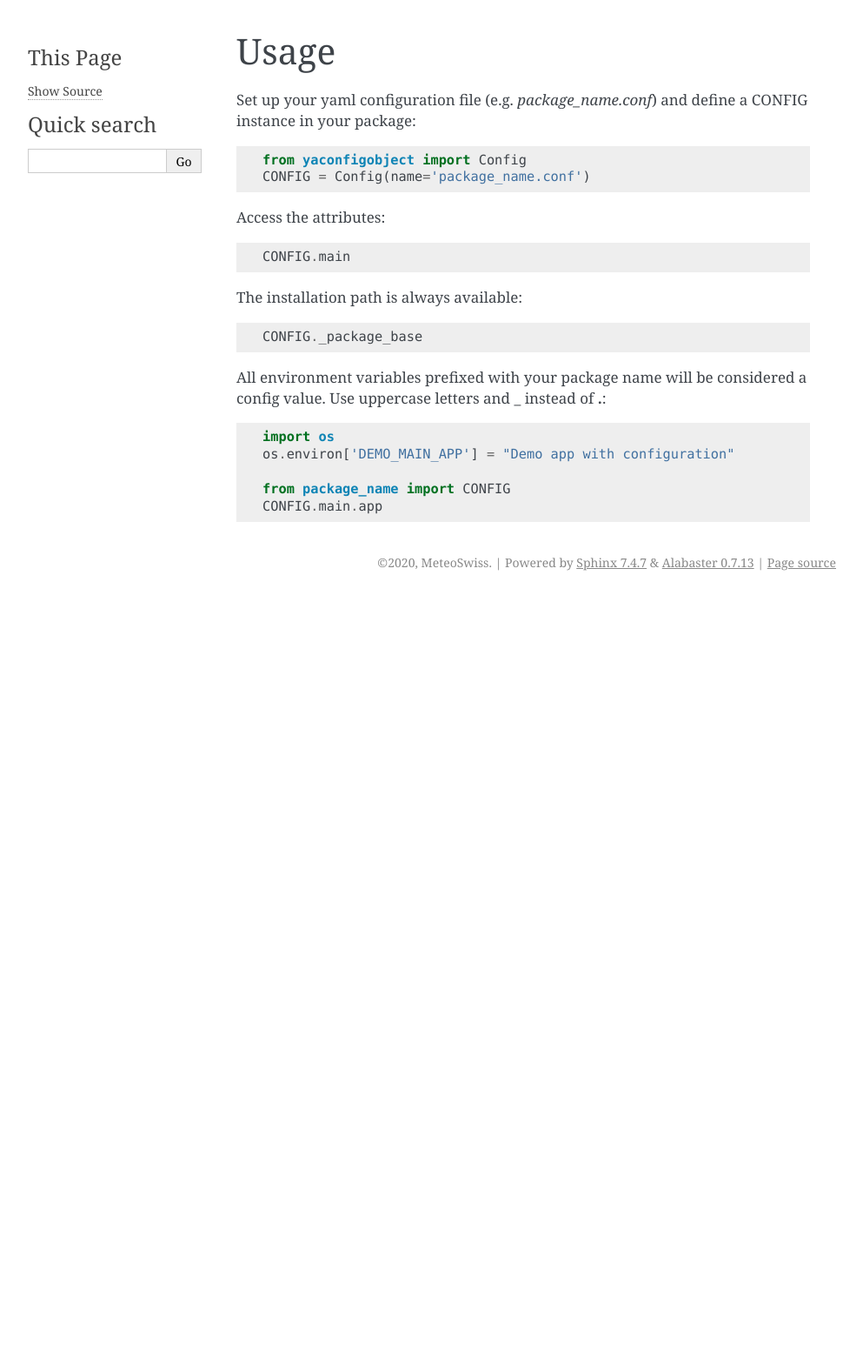
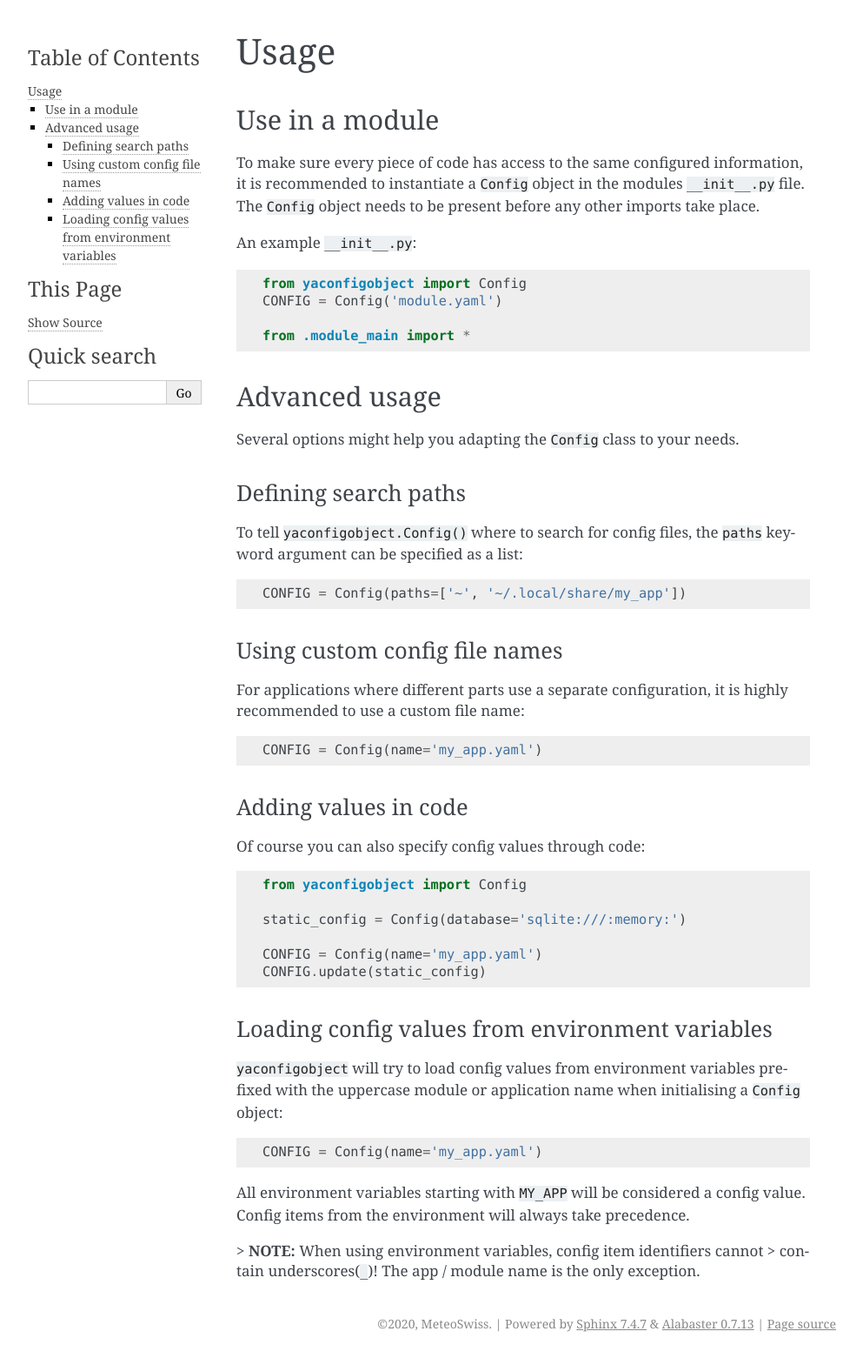
Before and after one commit to MeteoSwiss/yaconfigobject, a Sphinx documentation site: the page built from doc/usage.rst, in a window 1280 px wide. Shown: the whole page at 87% size, without its empty margins (148-1141 px from the left). Built offline with Sphinx 7.4.7, drawn with Linux system fonts in a browser that asks for light colours; before the commit the page ends 900 px from its top, so only the background shows below that.

Commit message:
fix: correct documentation docs.

```diff
--- a/doc/usage.rst
+++ b/doc/usage.rst
@@ -2,27 +2,66 @@
 Usage
 =====
 
-Set up your yaml configuration file (e.g. *package_name.conf*) and define a CONFIG instance in your package::
+Use in a module
+---------------
+
+To make sure every piece of code has access to the same configured information,
+it is recommended to instantiate a ``Config`` object in the modules ``__init__.py``
+file. The ``Config`` object needs to be present before any other imports take
+place.
+
+An example ``__init__.py``::
 
     from yaconfigobject import Config
-    CONFIG = Config(name='package_name.conf')
+    CONFIG = Config('module.yaml')
+
+    from .module_main import *
 
 
-Access the attributes::
+Advanced usage
+--------------
 
-    CONFIG.main
+Several options might help you adapting the ``Config`` class to your needs.
 
+Defining search paths
+^^^^^^^^^^^^^^^^^^^^^^
 
-The installation path is always available::
+To tell ``yaconfigobject.Config()`` where to search for config files, the
+``paths`` keyword argument can be specified as a list::
 
-    CONFIG._package_base
+    CONFIG = Config(paths=['~', '~/.local/share/my_app'])
 
+Using custom config file names
+^^^^^^^^^^^^^^^^^^^^^^^^^^^^^^^
 
-All environment variables prefixed with your package name will be considered a
-config value. Use uppercase letters and **_** instead of **.**::
+For applications where different parts use a separate configuration, it is
+highly recommended to use a custom file name::
 
-    import os
-    os.environ['DEMO_MAIN_APP'] = "Demo app with configuration"
+    CONFIG = Config(name='my_app.yaml')
 
-    from package_name import CONFIG
-    CONFIG.main.app
+Adding values in code
+^^^^^^^^^^^^^^^^^^^^^
+
+Of course you can also specify config values through code::
+
+    from yaconfigobject import Config
+
+    static_config = Config(database='sqlite:///:memory:')
+
+    CONFIG = Config(name='my_app.yaml')
+    CONFIG.update(static_config)
+
+Loading config values from environment variables
+^^^^^^^^^^^^^^^^^^^^^^^^^^^^^^^^^^^^^^^^^^^^^^^^^
+
+``yaconfigobject`` will try to load config values from environment variables
+prefixed with the uppercase module or application name when initialising a
+``Config`` object::
+
+    CONFIG = Config(name='my_app.yaml')
+
+All environment variables starting with ``MY_APP`` will be considered a config
+value. Config items from the environment will always take precedence.
+
+> **NOTE:** When using environment variables, config item identifiers cannot
+> contain underscores(``_``)! The app / module name is the only exception.
```
Also changed, not shown: doc/index.rst (+13 -5 lines).
